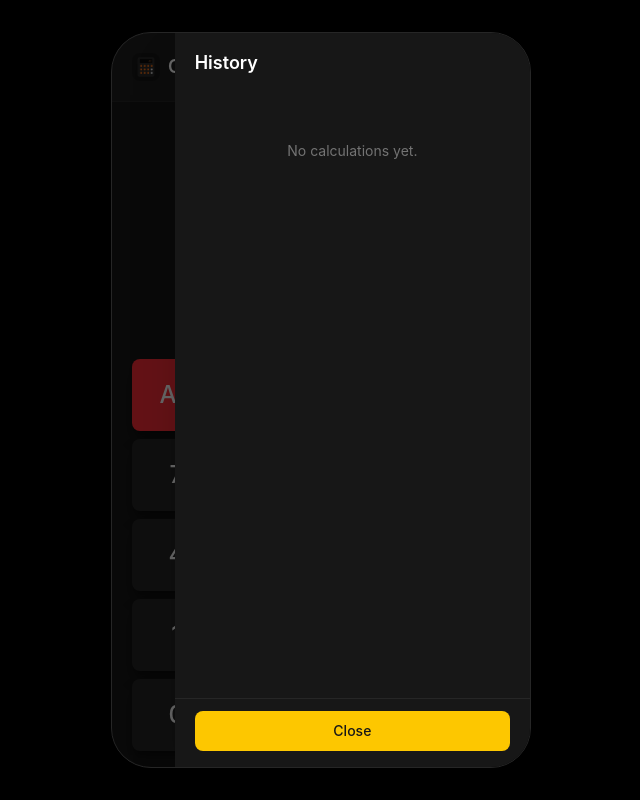
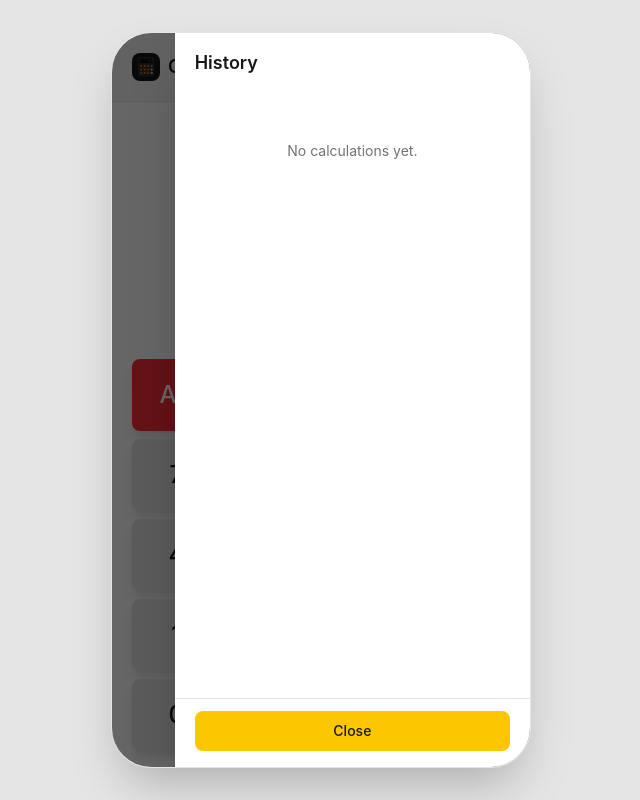
Before and after one commit to comlyboy/calcora, an Angular app: page / in a window 1280 px wide. Shown: the whole page, without its empty margins (319-959 px from the left). Built offline with nearby package versions, Linux system fonts and the light colour scheme.

Commit message:
feat: implement theme toggle functionality and update styles for light mode support

```diff
--- a/src/app/app.ts
+++ b/src/app/app.ts
@@ -1,6 +1,7 @@
-import { Component } from '@angular/core';
+import { Component, inject } from '@angular/core';
 import { Calculator } from './calculator/calculator';
 import { InstallPromptModal } from './install-prompt-modal/install-prompt-modal';
+import { Theme } from './core/theme';
 
 @Component({
   imports: [Calculator, InstallPromptModal],
@@ -8,4 +9,7 @@ import { InstallPromptModal } from './install-prompt-modal/install-prompt-modal'
   styleUrl: './app.css',
   templateUrl: './app.html',
 })
-export class App {}
+export class App {
+  /** Injected (not just imported) so it instantiates and applies the saved theme immediately on bootstrap. */
+  private readonly theme = inject(Theme);
+}
--- a/src/app/calculator/calculator.html
+++ b/src/app/calculator/calculator.html
@@ -1,19 +1,38 @@
-<div class="flex h-dvh justify-center overflow-hidden bg-black sm:items-center sm:py-8">
+<div class="flex h-dvh justify-center overflow-hidden bg-black light:bg-neutral-200 sm:items-center sm:py-8">
   <div
-    class="relative flex h-full w-full max-w-[420px] flex-col overflow-hidden bg-neutral-900 pt-[env(safe-area-inset-top)] pb-[env(safe-area-inset-bottom)] sm:max-h-[860px] sm:rounded-[2.5rem] sm:border sm:border-neutral-800 sm:shadow-2xl"
+    class="relative flex h-full w-full max-w-[420px] flex-col overflow-hidden bg-neutral-900 pt-[env(safe-area-inset-top)] pb-[env(safe-area-inset-bottom)] light:bg-white sm:max-h-[860px] sm:rounded-[2.5rem] sm:border sm:border-neutral-800 sm:shadow-2xl light:sm:border-neutral-200"
   >
-    <header class="flex shrink-0 items-center justify-between border-b border-neutral-800 bg-neutral-800/50 px-5 py-4">
+    <header
+      class="flex shrink-0 items-center justify-between border-b border-neutral-800 bg-neutral-800/50 px-5 py-4 light:border-neutral-200 light:bg-neutral-100"
+    >
       <div class="flex items-center gap-2">
         <img src="icons/icon-72x72.png" alt="" class="h-7 w-7 rounded-lg" />
-        <span class="text-lg font-semibold text-white">Calcora</span>
+        <span class="text-lg font-semibold text-white light:text-neutral-900">Calcora</span>
       </div>
 
       <div class="flex items-center gap-1">
         <button
           type="button"
+          (click)="toggleTheme()"
+          [attr.aria-label]="themeMode() === 'dark' ? 'Switch to light mode' : 'Switch to dark mode'"
+          class="flex h-9 w-9 items-center justify-center rounded-lg text-neutral-300 active:opacity-70 light:text-neutral-600"
+        >
+          @if (themeMode() === 'dark') {
+            <svg viewBox="0 0 24 24" fill="none" stroke="currentColor" stroke-width="1.75" class="h-5 w-5">
+              <circle cx="12" cy="12" r="4.5" />
+              <path stroke-linecap="round" d="M12 2.5v2M12 19.5v2M4.2 4.2l1.4 1.4M18.4 18.4l1.4 1.4M2.5 12h2M19.5 12h2M4.2 19.8l1.4-1.4M18.4 5.6l1.4-1.4" />
+            </svg>
+          } @else {
+            <svg viewBox="0 0 24 24" fill="none" stroke="currentColor" stroke-width="1.75" class="h-5 w-5">
+              <path stroke-linecap="round" stroke-linejoin="round" d="M20 14.5A8.5 8.5 0 1 1 9.5 4a7 7 0 0 0 10.5 10.5Z" />
+            </svg>
+          }
+        </button>
+        <button
+          type="button"
           (click)="toggleHistoryPanel()"
           aria-label="Open calculation history"
-          class="flex h-9 w-9 items-center justify-center rounded-lg text-neutral-300 active:opacity-70"
+          class="flex h-9 w-9 items-center justify-center rounded-lg text-neutral-300 active:opacity-70 light:text-neutral-600"
         >
           <svg viewBox="0 0 24 24" fill="none" stroke="currentColor" stroke-width="1.75" class="h-5 w-5">
             <path stroke-linecap="round" stroke-linejoin="round" d="M3 12a9 9 0 1 0 3-6.7M3 4v4.5h4.5" />
@@ -25,10 +44,14 @@
 
     <div class="flex min-h-0 flex-1 flex-col gap-4 px-5 pb-4">
       <div class="flex min-h-0 flex-1 flex-col items-end justify-end gap-1.5 px-1">
-        <span class="w-full shrink-0 text-right text-2xl wrap-break-word text-neutral-400">{{ formattedDisplayValue() }}</span>
+        <span class="w-full shrink-0 text-right text-2xl wrap-break-word text-neutral-400 light:text-neutral-500">{{
+          formattedDisplayValue()
+        }}</span>
         @if (expression()) {
-          <div class="w-full shrink-0 border-t border-dashed border-neutral-700"></div>
-          <span class="w-full shrink-0 text-right text-5xl font-light wrap-break-word text-white">{{ expression() }}</span>
+          <div class="w-full shrink-0 border-t border-dashed border-neutral-700 light:border-neutral-300"></div>
+          <span class="w-full shrink-0 text-right text-5xl font-light wrap-break-word text-white light:text-neutral-900">{{
+            expression()
+          }}</span>
         }
       </div>
 
@@ -38,7 +61,7 @@
             type="button"
             (click)="handleButtonPress(button)"
             [ngClass]="buttonClasses(button)"
-            class="flex h-full w-full items-center justify-center rounded-lg text-2xl font-medium shadow-lg shadow-black/40 transition-all duration-100 active:scale-95 active:shadow-sm"
+            class="flex h-full w-full items-center justify-center rounded-lg text-2xl font-medium shadow-lg shadow-black/40 transition-all duration-100 active:scale-95 active:shadow-sm light:shadow-black/10"
           >
             {{ button.label }}
           </button>
@@ -57,31 +80,31 @@
 
     <!-- History drawer -->
     <div
-      class="absolute inset-y-0 right-0 z-20 flex w-[85%] max-w-sm flex-col bg-neutral-900 pt-[env(safe-area-inset-top)] pb-[env(safe-area-inset-bottom)] shadow-2xl transition-transform duration-300"
+      class="absolute inset-y-0 right-0 z-20 flex w-[85%] max-w-sm flex-col bg-neutral-900 pt-[env(safe-area-inset-top)] pb-[env(safe-area-inset-bottom)] shadow-2xl transition-transform duration-300 light:bg-white"
       [class.translate-x-0]="isHistoryPanelOpen()"
       [class.translate-x-full]="!isHistoryPanelOpen()"
     >
       <header class="flex shrink-0 items-center px-5 py-4">
-        <h2 class="text-lg font-semibold text-white">History</h2>
+        <h2 class="text-lg font-semibold text-white light:text-neutral-900">History</h2>
       </header>
 
       <div class="min-h-0 flex-1 overflow-y-auto scrollbar-hide px-5 pb-6">
         @if (history().length === 0) {
           <p class="pt-12 text-center text-sm text-neutral-500">No calculations yet.</p>
         } @else {
-          <ul class="divide-y divide-neutral-800">
+          <ul class="divide-y divide-neutral-800 light:divide-neutral-200">
             @for (entry of history(); track entry.id) {
               <li class="flex items-center gap-3 py-3">
                 <span class="shrink-0 text-xs text-neutral-500">{{ formatHistoryTimestamp(entry.timestamp) }}</span>
                 <div class="flex flex-1 flex-col items-end">
-                  <span class="text-sm text-neutral-400">{{ formatExpressionText(entry.expression) }} =</span>
-                  <span class="text-xl font-light text-white">{{ formatOperandWithCommas(entry.result) }}</span>
+                  <span class="text-sm text-neutral-400 light:text-neutral-500">{{ formatExpressionText(entry.expression) }} =</span>
+                  <span class="text-xl font-light text-white light:text-neutral-900">{{ formatOperandWithCommas(entry.result) }}</span>
                 </div>
                 <button
                   type="button"
                   (click)="shareEntry(entry)"
                   aria-label="Share this result"
-                  class="flex h-8 w-8 shrink-0 items-center justify-center rounded-lg text-neutral-400 active:opacity-70"
+                  class="flex h-8 w-8 shrink-0 items-center justify-center rounded-lg text-neutral-400 active:opacity-70 light:text-neutral-500"
                 >
                   <svg viewBox="0 0 24 24" fill="none" stroke="currentColor" stroke-width="1.75" class="h-4.5 w-4.5">
                     <path
@@ -97,7 +120,7 @@
         }
       </div>
 
-      <div class="shrink-0 border-t border-neutral-800 px-5 pt-3 pb-[max(1rem,env(safe-area-inset-bottom))]">
+      <div class="shrink-0 border-t border-neutral-800 px-5 pt-3 pb-[max(1rem,env(safe-area-inset-bottom))] light:border-neutral-200">
         @if (shareFeedback(); as feedback) {
           <p class="pb-2 text-center text-xs text-neutral-500">{{ feedback }}</p>
         }
--- a/src/app/calculator/calculator.ts
+++ b/src/app/calculator/calculator.ts
@@ -1,6 +1,7 @@
 import { DatePipe, NgClass } from '@angular/common';
 import { Component, DestroyRef, computed, inject, signal } from '@angular/core';
 import { CalculationHistory, CalculationHistoryEntry } from '../core/calculation-history';
+import { Theme } from '../core/theme';
 
 export enum CalculatorOperator {
   ADD = '+',
@@ -40,6 +41,7 @@ export class Calculator {
   private readonly calculationHistory = inject(CalculationHistory);
   private readonly datePipe = inject(DatePipe);
   private readonly destroyRef = inject(DestroyRef);
+  private readonly theme = inject(Theme);
 
   /** Ticks every 30s so relative timestamps ("2 mins ago") stay fresh while the history panel is open. */
   private readonly now = signal(Date.now());
@@ -53,6 +55,11 @@ export class Calculator {
   protected readonly history = this.calculationHistory.entries;
   protected readonly isHistoryPanelOpen = signal(false);
   protected readonly shareFeedback = signal<string | null>(null);
+  protected readonly themeMode = this.theme.mode;
+
+  protected toggleTheme(): void {
+    this.theme.toggle();
+  }
 
   private static readonly BUTTON_ROW_COUNT = 5;
 
@@ -403,6 +410,9 @@ export class Calculator {
       'hover:bg-amber-400': isBackspace,
       'bg-neutral-800': isNeutralStyled,
       'hover:bg-neutral-700': isNeutralStyled,
+      'light:bg-neutral-200': isNeutralStyled,
+      'light:hover:bg-neutral-300': isNeutralStyled,
+      'light:text-neutral-900': isNeutralStyled,
       'text-white': isNeutralStyled || isEquals || isClear,
       'justify-start': isWide,
       'pl-7': isWide,
--- /dev/null
+++ b/src/app/core/theme.ts
@@ -0,0 +1,51 @@
+import { Injectable, effect, signal } from '@angular/core';
+
+export type ThemeMode = 'light' | 'dark';
+
+const STORAGE_KEY = 'calcora:theme';
+const THEME_COLOR_BY_MODE: Record<ThemeMode, string> = {
+  dark: '#171717',
+  light: '#f5f5f4',
+};
+
+@Injectable({
+  providedIn: 'root',
+})
+export class Theme {
+  readonly mode = signal<ThemeMode>(this.getInitialMode());
+
+  constructor() {
+    effect(() => this.applyMode(this.mode()));
+  }
+
+  toggle(): void {
+    this.mode.update((currentMode) => (currentMode === 'dark' ? 'light' : 'dark'));
+  }
+
+  private getInitialMode(): ThemeMode {
+    try {
+      const storedMode = localStorage.getItem(STORAGE_KEY);
+      if (storedMode === 'light' || storedMode === 'dark') {
+        return storedMode;
+      }
+    } catch {
+      // Storage unavailable (private browsing, etc.) — fall through to system preference.
+    }
+
+    const prefersLight = window.matchMedia?.('(prefers-color-scheme: light)').matches ?? false;
+    return prefersLight ? 'light' : 'dark';
+  }
+
+  private applyMode(mode: ThemeMode): void {
+    document.documentElement.classList.toggle('light', mode === 'light');
+    document.documentElement.style.colorScheme = mode;
+
+    document.querySelector('meta[name="theme-color"]')?.setAttribute('content', THEME_COLOR_BY_MODE[mode]);
+
+    try {
+      localStorage.setItem(STORAGE_KEY, mode);
+    } catch {
+      // Storage unavailable — the preference just won't persist across sessions.
+    }
+  }
+}
--- a/src/index.html
+++ b/src/index.html
@@ -7,7 +7,7 @@
     <meta name="viewport" content="width=device-width, initial-scale=1, maximum-scale=1, viewport-fit=cover" />
     <meta name="description" content="An offline-first calculator with a permanent, timestamped calculation history." />
     <meta name="theme-color" content="#171717" />
-    <meta name="color-scheme" content="dark" />
+    <meta name="color-scheme" content="light dark" />
 
     <meta name="mobile-web-app-capable" content="yes" />
     <meta name="apple-mobile-web-app-capable" content="yes" />
--- a/src/styles.css
+++ b/src/styles.css
@@ -1,9 +1,15 @@
 @import "tailwindcss";
+@custom-variant light (&:where(.light, .light *));
 
 html,
 body {
   height: 100%;
   background-color: #000;
+}
+
+html.light,
+html.light body {
+  background-color: #f5f5f4;
 }
 
 /* Netlify's free-tier "Powered by Netlify" badge (injected as a fixed iframe by their edge). */
```
Also changed, not shown: src/app/install-prompt-modal/install-prompt-modal.html (+9 -7 lines), 1 other file (tests, documents, lock files or other folders).
